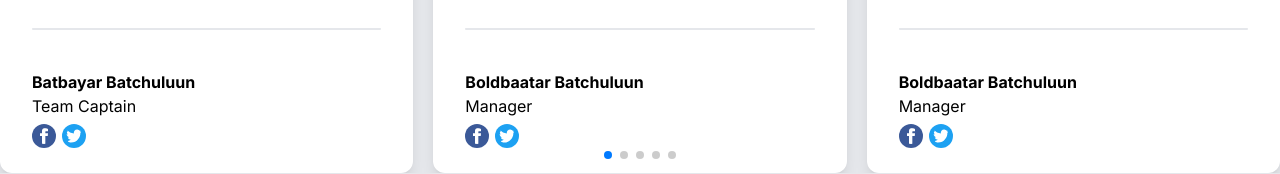
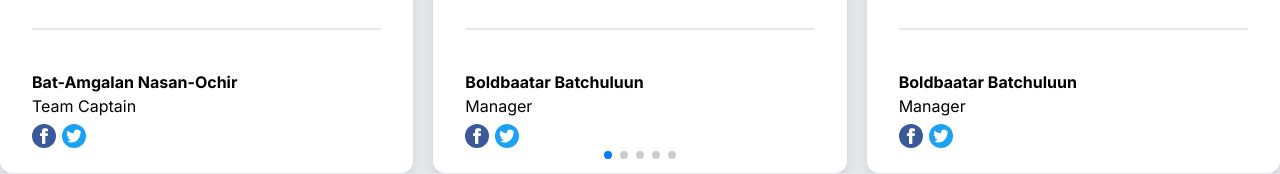
Before and after one commit to Mambatukaa/nomad-cycling-club, a Next.js app: page / in a window 1280 px wide. Shown: the part 1492-1666 px from the top of the page. Built offline with nearby package versions, Linux system fonts and the light colour scheme.

Commit message:
improve images

```diff
--- a/src/components/About.tsx
+++ b/src/components/About.tsx
@@ -12,6 +12,7 @@ const About: React.FC = () => {
           alt="background image"
           fill={true}
           objectFit="cover"
+          quality={100}
         />
         <div className="absolute inset-0 bg-gradient-to-l from-black opacity-40 "></div>
       </div>
--- a/src/components/common/LeaderCard.tsx
+++ b/src/components/common/LeaderCard.tsx
@@ -21,6 +21,7 @@ const LeaderCard: FC<LeaderCardProps> = ({ leader }): ReactElement => {
           width={80}
           height={80}
           alt="logo"
+          quality={100}
         />
 
         <p className="mt-10 text-lg">{summary}</p>
--- a/src/contants.ts
+++ b/src/contants.ts
@@ -3,8 +3,8 @@ import { ILeader } from "./types";
 export const LEADERS: ILeader[] = [
   {
     id: 1,
-    fullName: "Batbayar Batchuluun",
-    avatar: "/assets/images/profile.JPG",
+    fullName: "Bat-Amgalan Nasan-Ochir",
+    avatar: "/assets/images/leaders/batuka.jpg",
     role: "Team Captain",
     summary:
       "Originally from AZ, Bagi has infiltrated the Nomads quick and now serving as a Captain of the Club as well as US Mongolian Cycling Association. He is a strong rider and a great leader.",
```
Also changed, not shown: public/assets/images/leaders/batuka.jpg (renamed from public/assets/images/profile.JPG).
